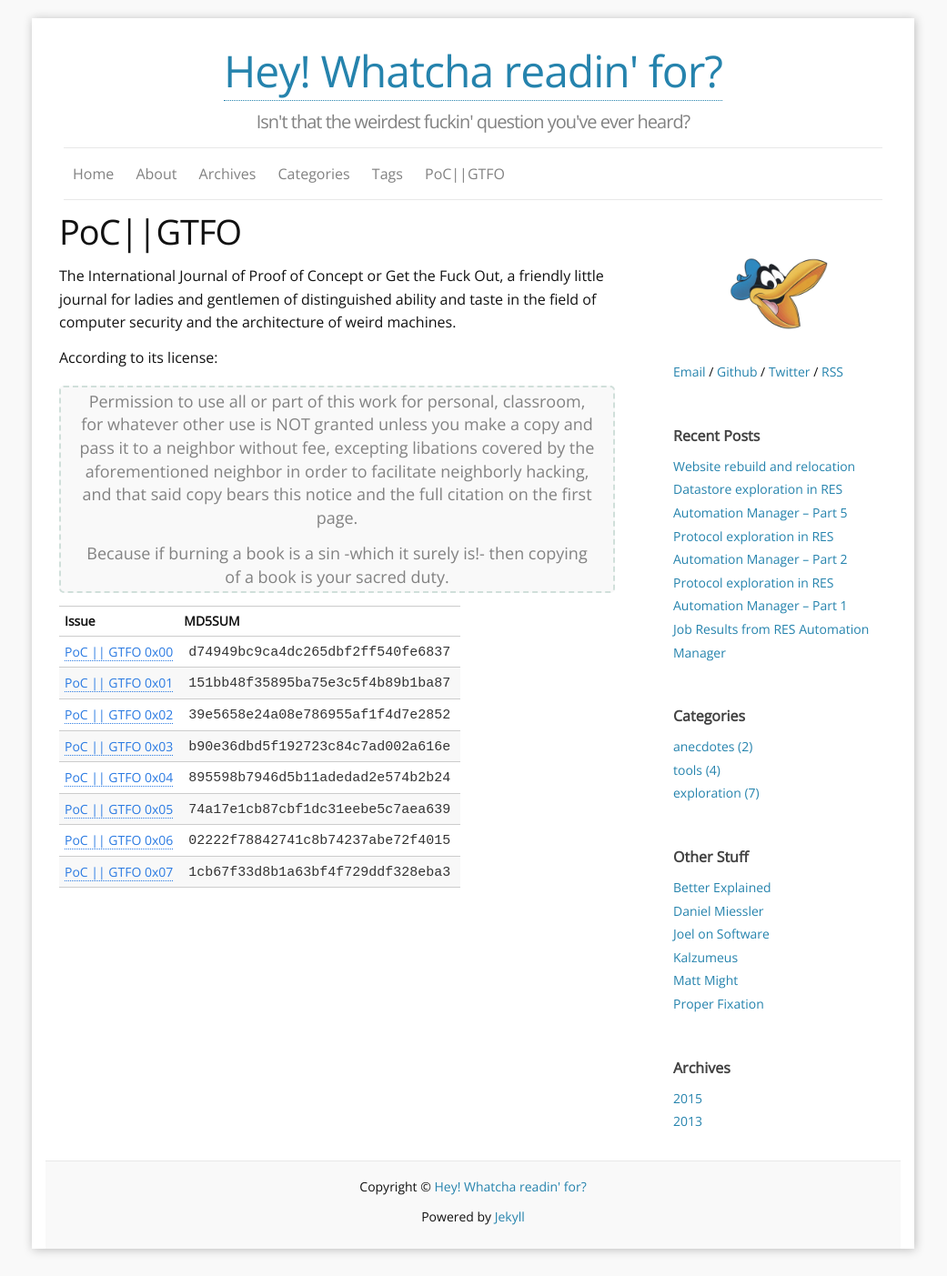
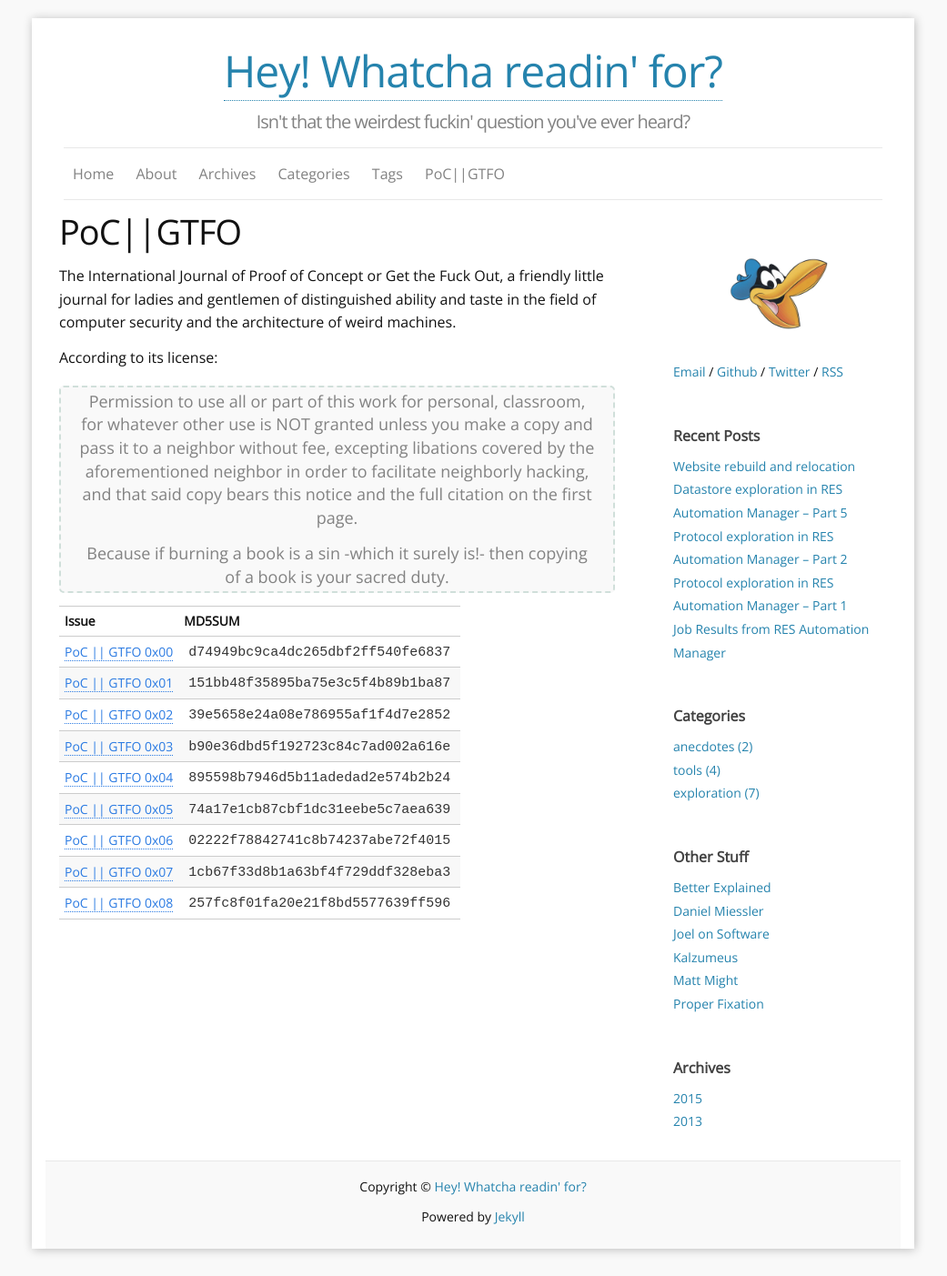
Before and after one commit to mvdwoord/mvdwoord.github.io, a Jekyll site: the page built from f_pocgtfo.md, in a window 1280 px wide. Shown: the whole page at 91% size, without its empty margins (120-1161 px from the left). Built offline with Jekyll 4.4.1, drawn with Linux system fonts in a browser that asks for light colours.

Commit message:
Added pocorgtfo08

```diff
--- a/f_pocgtfo.md
+++ b/f_pocgtfo.md
@@ -23,3 +23,4 @@ Because if burning a book is a sin -which it surely is!- then copying of a book
 |<a href ="https://github.com/mvdwoord/Static/blob/master/pocorgtfo/pocorgtfo05.pdf">PoC \|\| GTFO 0x05</a>| `74a17e1cb87cbf1dc31eebe5c7aea639` |
 |<a href ="https://github.com/mvdwoord/Static/blob/master/pocorgtfo/pocorgtfo06.pdf">PoC \|\| GTFO 0x06</a>| `02222f78842741c8b74237abe72f4015` |
 |<a href ="https://github.com/mvdwoord/Static/blob/master/pocorgtfo/pocorgtfo07.pdf">PoC \|\| GTFO 0x07</a>| `1cb67f33d8b1a63bf4f729ddf328eba3` |
+|<a href ="https://github.com/mvdwoord/Static/blob/master/pocorgtfo/pocorgtfo08.pdf">PoC \|\| GTFO 0x08</a>| `257fc8f01fa20e21f8bd5577639ff596` |
```
